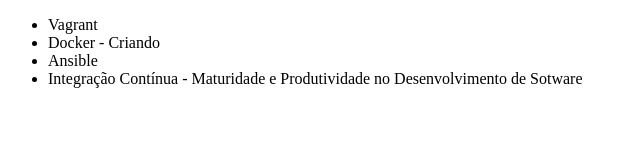
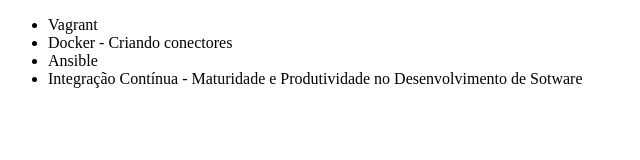
Before and after one commit to marcelonoliv/alura-git, a plain HTML site: page index.html in a window 1280 px wide. Shown: the full height of the page, 0-640 px from the left. Drawn offline with Linux system fonts and the light colour scheme.

Commit message:
Alterando título Docker

```diff
--- a/index.html
+++ b/index.html
@@ -7,7 +7,7 @@
 <body>
     <ul>
         <li>Vagrant</li>
-        <li>Docker - Criando</li>
+        <li>Docker - Criando conectores</li>
         <li>Ansible</li>
         <li>Integração Contínua - Maturidade e Produtividade no Desenvolvimento de Sotware</li>
     </ul>
```
